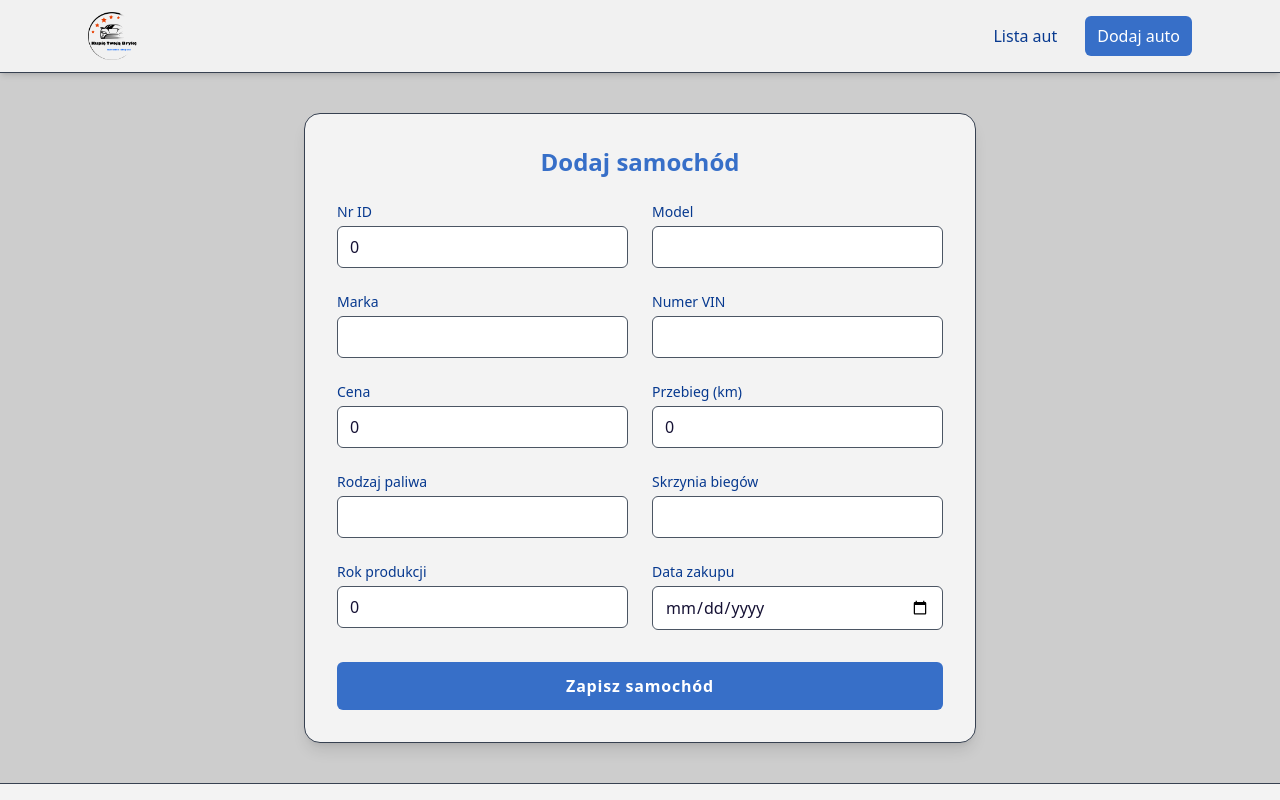
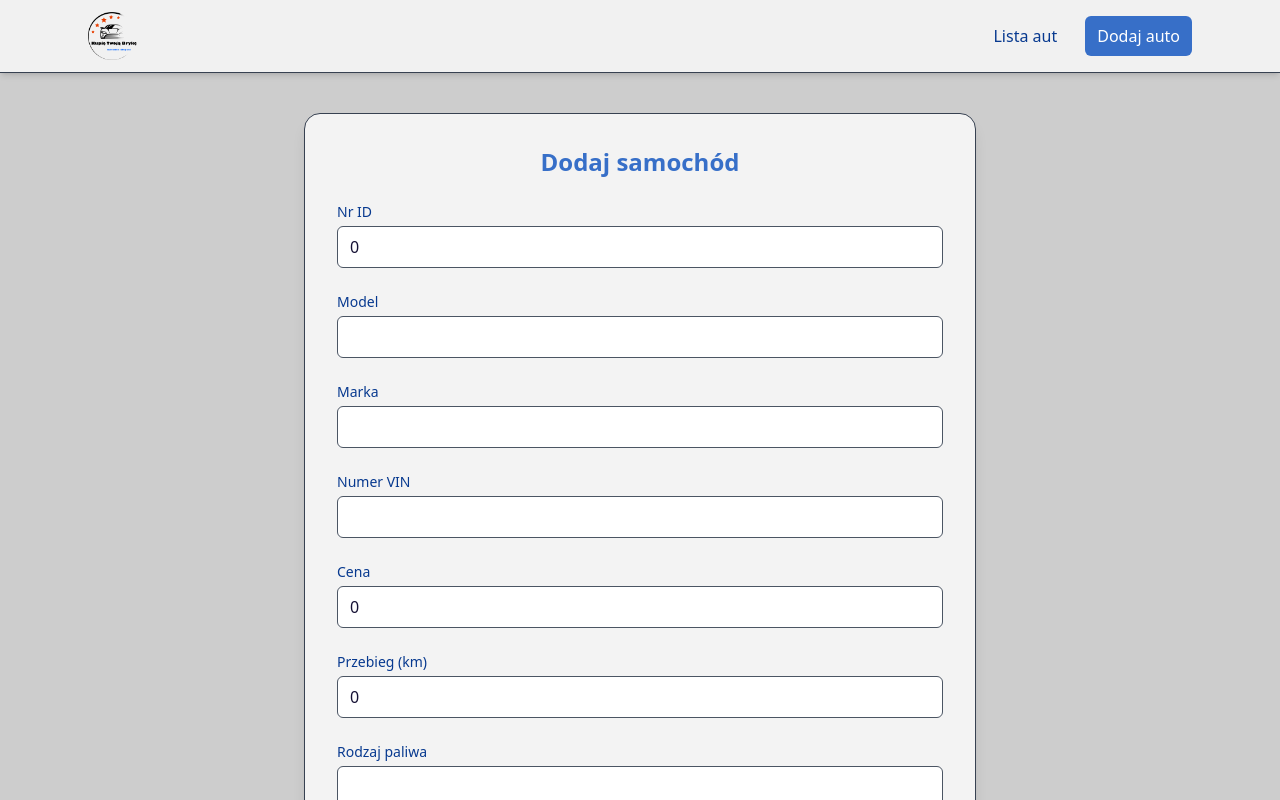
Before and after one commit to Gabecznik/KupieTwojaBryke, a React (Vite) app: page /form in a window 1280 px wide. Shown: the top 800 px of the page. Built offline with nearby package versions, Linux system fonts and the light colour scheme.

Commit message:
one row form

```diff
--- a/src/components/CarForm/CarForm.tsx
+++ b/src/components/CarForm/CarForm.tsx
@@ -48,7 +48,7 @@
           Dodaj samochód
         </h1>
 
-        <div className="grid grid-cols-1 sm:grid-cols-2 gap-6">
+        <div className="grid grid-cols-1 gap-6">
           {/* Id */}
           <div>
             <label className="block mb-1 text-sm text-textMuted">Nr ID</label>
```
